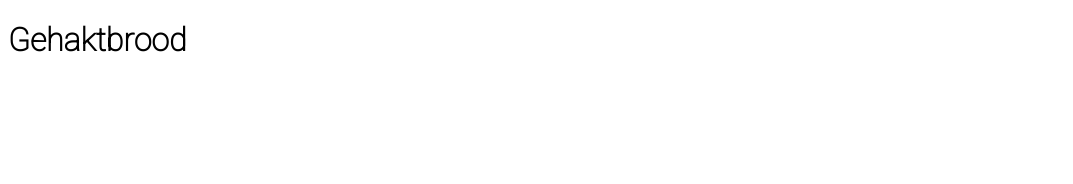
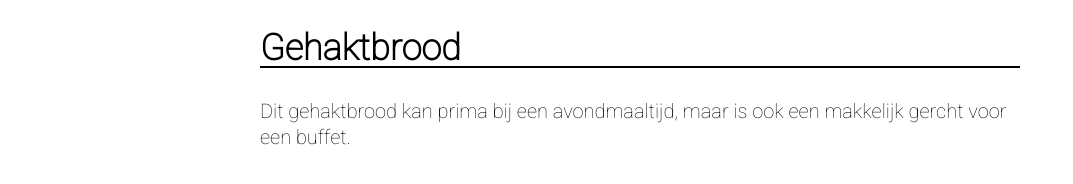
Before and after one commit to RezaVanWegberg/ReceptenPagina, a plain HTML site: page index.html in a window 1280 px wide. Shown: the whole page, without its empty margins (0-1073 px from the left). Drawn offline with Linux system fonts and the light colour scheme.

Commit message:
Heb de main collum max width aangepat en eerste paragraph tekst toegevoegd.

```diff
--- a/index.html
+++ b/index.html
@@ -13,7 +13,12 @@
 </head>
 
 <body>
-    <h1>Gehaktbrood</h1>
+    <section>
+        <div id="col-main">
+            <h1 id="title">Gehaktbrood</h1>
+            <p>Dit gehaktbrood kan prima bij een avondmaaltijd, maar is ook een makkelijk gercht voor een buffet.</p>
+        </div>
+    </section>
 </body>
 
 </html>
--- a/style.css
+++ b/style.css
@@ -3,3 +3,30 @@
 body {
     font-family: 'Roboto', sans-serif;
 }
+
+h1 {
+    font-size: 32px;
+}
+
+p {
+    font-size: 20px;
+    line-height: 26px;
+}
+
+/****/
+
+/* Title */
+
+#title {
+    font-size: 36px;
+    line-height: 36px;
+    border-bottom: 2px black solid;
+}
+
+
+/* Col-main */
+
+#col-main {
+    margin: 0px auto;
+    max-width: 760px;
+}
```
